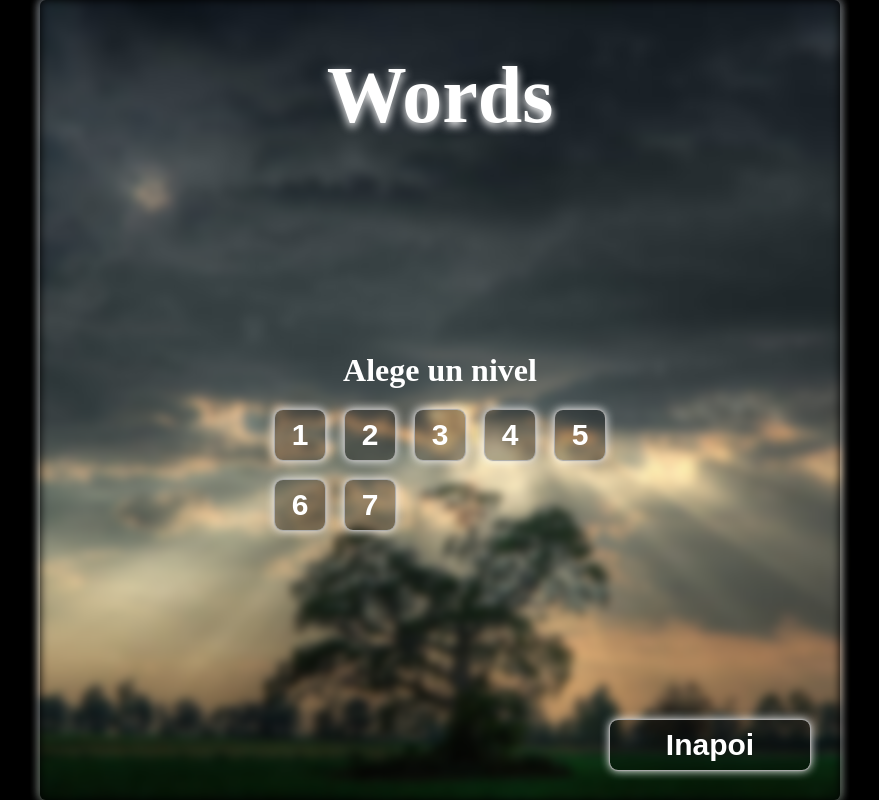
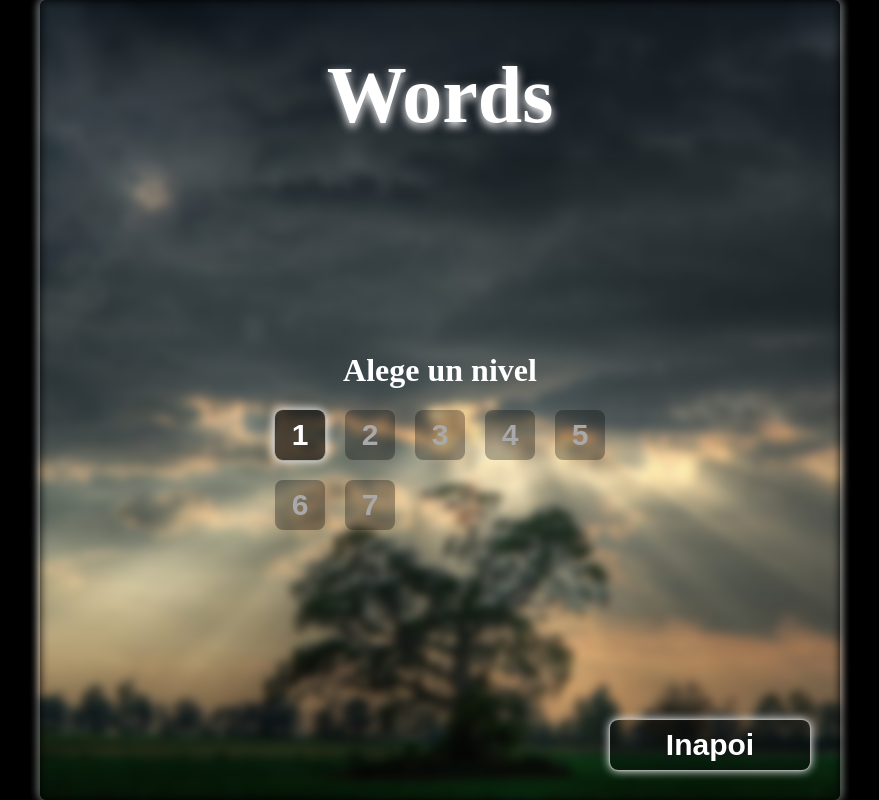
Before and after one commit to mstyle21/words-react, a React (Vite) app: page / in a window 1280 px wide. Both pictures are taken after a click on the button "Start". Shown: the whole page, without its empty margins (200-1079 px from the left). Built offline with nearby package versions, Linux system fonts and the light colour scheme.

Commit message:
added progress for user, basic form at first

```diff
--- a/src/App.tsx
+++ b/src/App.tsx
@@ -3,6 +3,7 @@ import Stage from "./pages/Stage";
 import Home from "./pages/Home";
 import StageSelection from "./pages/StageSelection";
 import { stages } from "./data/stages";
+import { useProgress } from "./hooks/useProgress";
 
 export type PAGES = "home" | "stage-selection" | "stage";
 
@@ -10,6 +11,7 @@ function App() {
   const [currentPage, setCurrentPage] = useState<PAGES>("home");
   const [selectedStage, setSelectedStage] = useState<number>(0);
   const [error, setError] = useState<string | null>(null);
+  const { progress, updateProgress } = useProgress();
 
   const handleStageSelection = (level: number) => {
     const selectedStageDetails = stages.find((stage) => stage.level === level);
@@ -24,6 +26,10 @@ function App() {
 
   const handleChangePage = (page: PAGES) => {
     setCurrentPage(page);
+  };
+
+  const handleUpdateProgress = (level: number) => {
+    updateProgress({ ...progress, currentStage: level });
   };
 
   if (error) {
@@ -47,7 +53,14 @@ function App() {
       content = <Home changePage={handleChangePage} />;
       break;
     case "stage-selection":
-      content = <StageSelection stages={stages} changePage={handleChangePage} stageSelection={handleStageSelection} />;
+      content = (
+        <StageSelection
+          stages={stages}
+          userProgress={progress}
+          changePage={handleChangePage}
+          stageSelection={handleStageSelection}
+        />
+      );
       break;
     case "stage":
       selectedStageDetails = stages.find((stage) => stage.level === selectedStage);
@@ -59,6 +72,7 @@ function App() {
             words={selectedStageDetails.words}
             changePage={handleChangePage}
             stageSelection={handleStageSelection}
+            updateProgress={handleUpdateProgress}
           />
         );
       }
--- /dev/null
+++ b/src/hooks/useLocalStorage.tsx
@@ -0,0 +1,23 @@
+import { useState } from "react";
+
+export const useLocalStorage = () => {
+  const [value, setValue] = useState<string | null>(null);
+
+  const setItem = (key: string, value: string) => {
+    localStorage.setItem(key, value);
+    setValue(value);
+  };
+
+  const getItem = (key: string) => {
+    const value = localStorage.getItem(key);
+    setValue(value);
+    return value;
+  };
+
+  const removeItem = (key: string) => {
+    localStorage.removeItem(key);
+    setValue(null);
+  };
+
+  return { value, setItem, getItem, removeItem };
+};
--- /dev/null
+++ b/src/hooks/useProgress.tsx
@@ -0,0 +1,33 @@
+import { useState } from "react";
+import { useLocalStorage } from "./useLocalStorage";
+
+const DATA_KEY = "data";
+
+export type TUserProgress = {
+  currentStage: number;
+};
+
+const defaultProgression: TUserProgress = {
+  currentStage: 1,
+};
+
+export const useProgress = () => {
+  const { getItem, setItem } = useLocalStorage();
+  const [progress, setProgress] = useState(() => {
+    const localData = getItem(DATA_KEY);
+
+    if (localData) {
+      return JSON.parse(localData);
+    }
+
+    setItem(DATA_KEY, JSON.stringify(defaultProgression));
+    return defaultProgression;
+  });
+
+  const updateProgress = (progress: TUserProgress) => {
+    setProgress(progress);
+    setItem(DATA_KEY, JSON.stringify(progress));
+  };
+
+  return { progress, updateProgress };
+};
--- a/src/index.css
+++ b/src/index.css
@@ -112,15 +112,20 @@ html, body {
   background-color: rgba(0, 0, 0, 0.3);
   border: none;
   border-radius: 8px;
-  box-shadow:
-  0 0 1px 1px darkgray,
-  0 0 10px 1px whitesmoke;
-  color: white;
   font-weight: bold;
   font-size: 30px;
+  color: darkgray;
+}
+
+.stage-btn.active-stage {
+  background-color: rgba(0, 0, 0, 0.6);
+  box-shadow:
+    0 0 1px 1px darkgray,
+    0 0 10px 1px whitesmoke;
+  color: white;
   cursor: pointer;
 }
-.stage-btn:hover {
+.stage-btn.active-stage:hover {
   box-shadow:
   0 0 1px 1px darkgray,
   0 0 10px 10px whitesmoke;
--- a/src/pages/Stage.tsx
+++ b/src/pages/Stage.tsx
@@ -1,4 +1,4 @@
-import { useState } from "react";
+import { useEffect, useState } from "react";
 import WordsContainer from "../components/WordsContainer";
 import LettersContainer from "../components/LettersContainer";
 import { StageContext } from "../context/StageContext";
@@ -10,13 +10,21 @@ type StageProps = {
   stage: number;
   changePage: (page: PAGES) => void;
   stageSelection: (level: number) => void;
+  updateProgress: (level: number) => void;
 };
-const Stage = ({ words, stage, changePage, stageSelection }: StageProps) => {
+const Stage = ({ words, stage, changePage, stageSelection, updateProgress }: StageProps) => {
   const [foundWords, setFoundWords] = useState<string[]>([]);
 
   words = words.sort((a, b) => {
     return a.length - b.length;
   });
+
+  useEffect(() => {
+    if (foundWords.length === words.length) {
+      updateProgress(stage + 1);
+    }
+    // eslint-disable-next-line react-hooks/exhaustive-deps
+  }, [foundWords.length]);
 
   return (
     <StageContext.Provider value={{ words, foundWords, setFoundWords }}>
--- a/src/pages/StageSelection.tsx
+++ b/src/pages/StageSelection.tsx
@@ -1,13 +1,15 @@
 import { PAGES } from "../App";
 import { TStageDetails } from "../data/stages";
+import { TUserProgress } from "../hooks/useProgress";
 
 type StageSelectionProps = {
   stages: TStageDetails[];
+  userProgress: TUserProgress;
   changePage: (page: PAGES) => void;
   stageSelection: (level: number) => void;
 };
 
-const StageSelection = ({ stages, changePage, stageSelection }: StageSelectionProps) => {
+const StageSelection = ({ stages, userProgress, changePage, stageSelection }: StageSelectionProps) => {
   return (
     <div className="stage-selection-container">
       <h1 className="game-title">Words</h1>
@@ -17,9 +19,11 @@ const StageSelection = ({ stages, changePage, stageSelection }: StageSelectionPr
           {stages.map((stage) => (
             <button
               key={stage.level}
-              className="stage-btn"
+              className={`stage-btn ${stage.level <= userProgress.currentStage ? "active-stage" : ""}`}
               onClick={() => {
-                stageSelection(stage.level);
+                if (stage.level <= userProgress.currentStage) {
+                  stageSelection(stage.level);
+                }
               }}
             >
               {stage.level}
```
